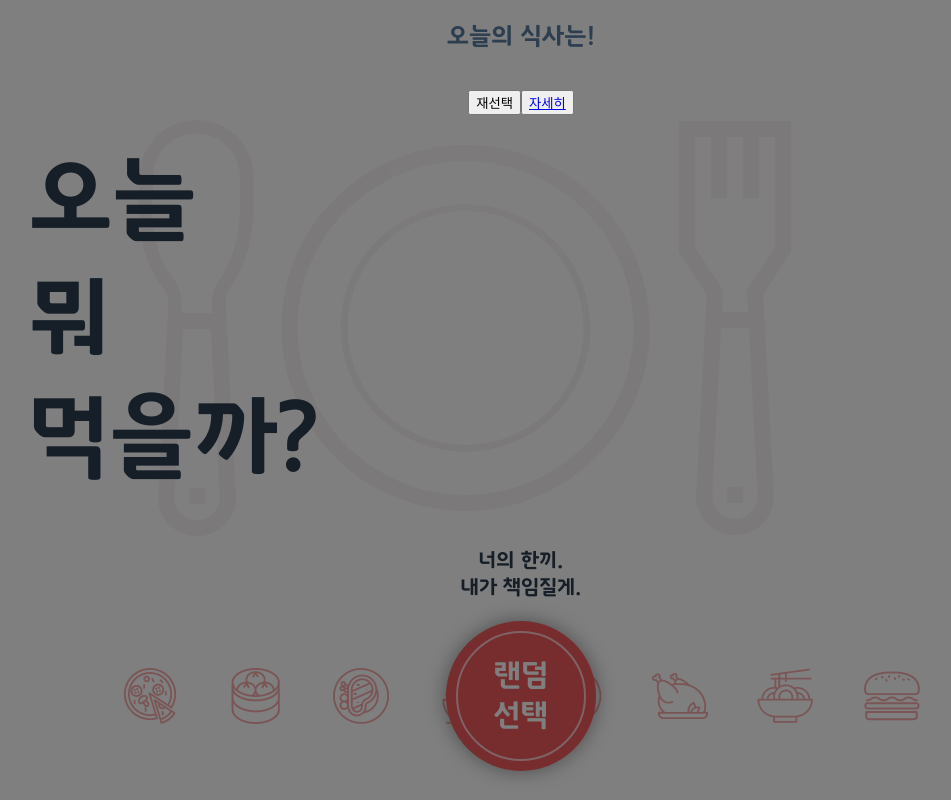
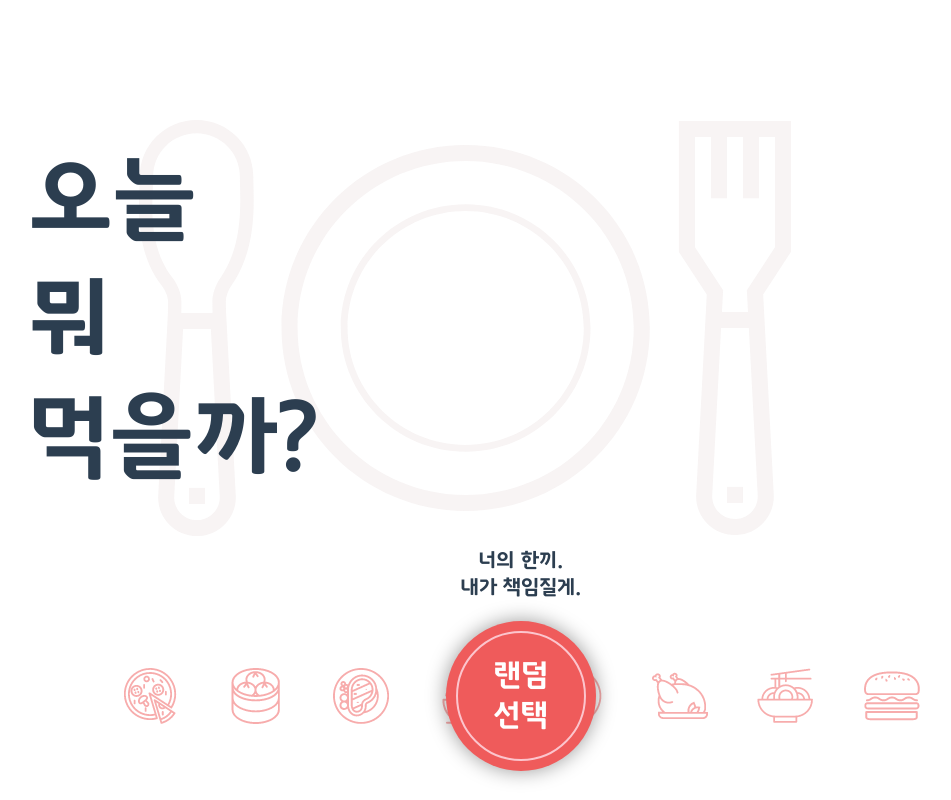
Before and after one commit to dkrl1313/myLunch, a Vue app in the folder what-is-my-lunch-front/: page / in a window 1280 px wide. Shown: the whole page, without its empty margins (119-1070 px from the left). Built offline with nearby package versions, Linux system fonts and the light colour scheme; no server answers; what vue-geolocation-api would draw is missing.

Commit message:
modal v-show 추가

```diff
--- a/what-is-my-lunch-front/src/views/Main.vue
+++ b/what-is-my-lunch-front/src/views/Main.vue
@@ -42,7 +42,7 @@
 
         </div> -->
 
-        <modal :data="data" @callKakaoApi="callKakaoApi"></modal>
+        <modal :data="data" v-show="isShow" @callKakaoApi="callKakaoApi"></modal>
     </div>
 </template>
 
@@ -60,6 +60,7 @@ export default {
     created() {
         this.findLocation();
     },
+
     data() {
         return {
             latitude: "",
@@ -80,8 +81,8 @@ export default {
     },
     methods: {
         toggleModal() {
-            // if (!this.isShow) this.callKakaoApi();
             this.isShow = !this.isShow;
+            if (this.isShow) this.callKakaoApi();
         },
 
         findLocation() {
@@ -115,6 +116,7 @@ export default {
                 }
             );
         },
+
         callKakaoApi() {
             // localhost:8080/kakao/?
             // xLng=126.87880659999999&yLat=37.4730911&page=5&size=15&
--- a/what-is-my-lunch-front/src/views/Modal.vue
+++ b/what-is-my-lunch-front/src/views/Modal.vue
@@ -60,7 +60,9 @@
 export default {
     props: ['data'],
     data: function () {
-        return { local: this.data }
+        return {
+            local: this.data,
+        }
     },
     methods: {
         callKakaoApi: function() {
```
